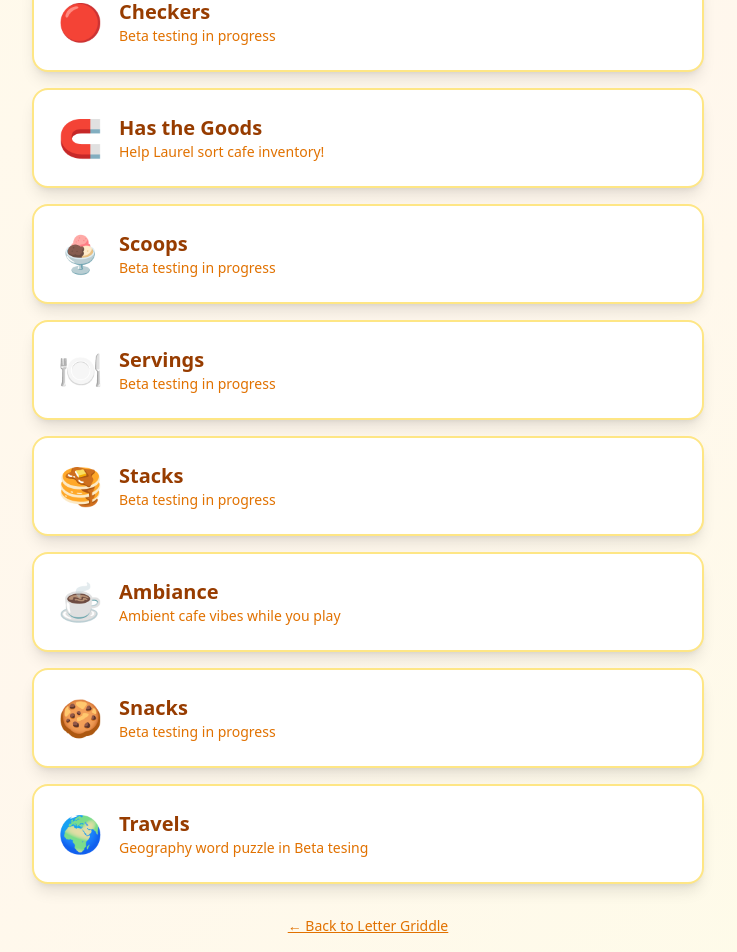
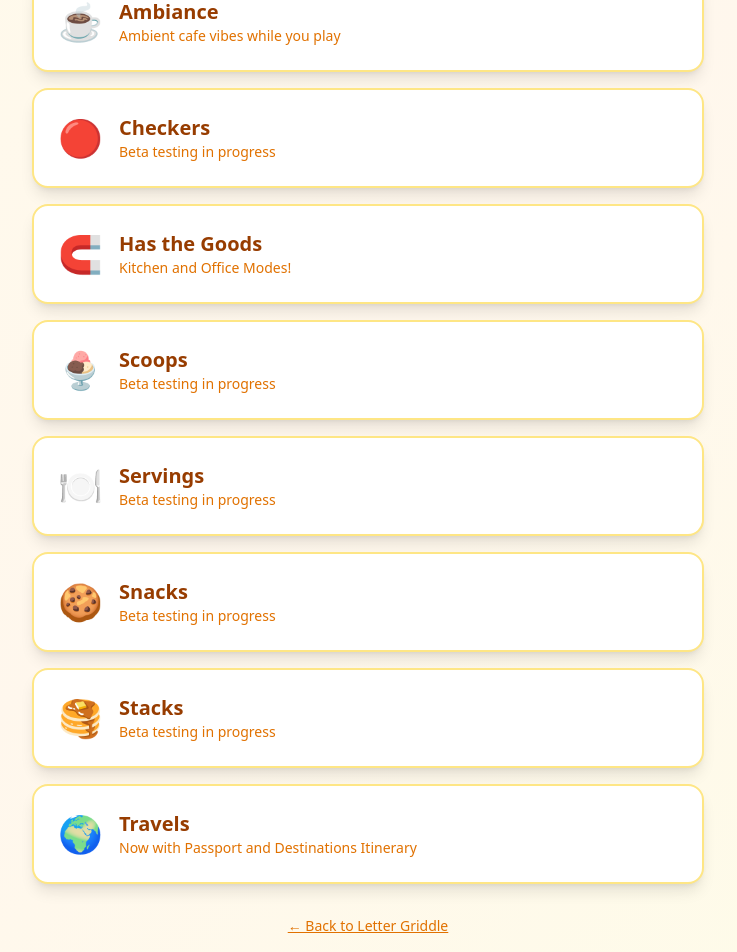
Before and after one commit to lauriegriddle/griddle-game, a Next.js app: page /beta in a window 1280 px wide. Shown: the part 240-1192 px from the top of the page, without its empty margins (272-1009 px from the left). Built offline with nearby package versions, Linux system fonts and the light colour scheme.

Commit message:
Beta: Organize games alphabetically

```diff
--- a/app/beta/page.js
+++ b/app/beta/page.js
@@ -1,5 +1,11 @@
 export default function BetaGames() {
   const betaGames = [
+    {
+        name: "Ambiance",
+        href: "/ambiance",
+        emoji: "☕",
+        description: "Ambient cafe vibes while you play"
+    },
     {
         name: "Checkers",
         href: "/checkers",
@@ -10,7 +16,7 @@ export default function BetaGames() {
         name: "Has the Goods",
         href: "/goods",
         emoji: "🧲",
-      description: "Help Laurel sort cafe inventory!"
+        description: "Kitchen and Office Modes!"
     },
     {
         name: "Scoops",
@@ -25,31 +31,24 @@ export default function BetaGames() {
         description: "Beta testing in progress"
     },
     {
+        name: "Snacks",
+        href: "/snacks",
+        emoji: "🍪",
+        description: "Beta testing in progress"
+    },
+    {
         name: "Stacks",
         href: "/stacks",
         emoji: "🥞",
         description: "Beta testing in progress"
     },
     {
-  name: "Ambiance",
-  href: "/ambiance",
-  emoji: "☕",
-  description: "Ambient cafe vibes while you play"
-},
-{
-    name: "Snacks",
-    href: "/snacks",
-    emoji: "🍪",
-    description: "Beta testing in progress"
-  },
-  {
         name: "Travels",
         href: "/travels",
         emoji: "🌍",
-  description: "Geography word puzzle in Beta tesing"
+        description: "Now with Passport and Destinations Itinerary"
     },
 ];
-
 return (
     <div className="min-h-screen bg-gradient-to-br from-amber-50 via-orange-50 to-yellow-50 p-8">
       <div className="max-w-2xl mx-auto">
```
Lines whose indentation alone changed are shown as unchanged.
